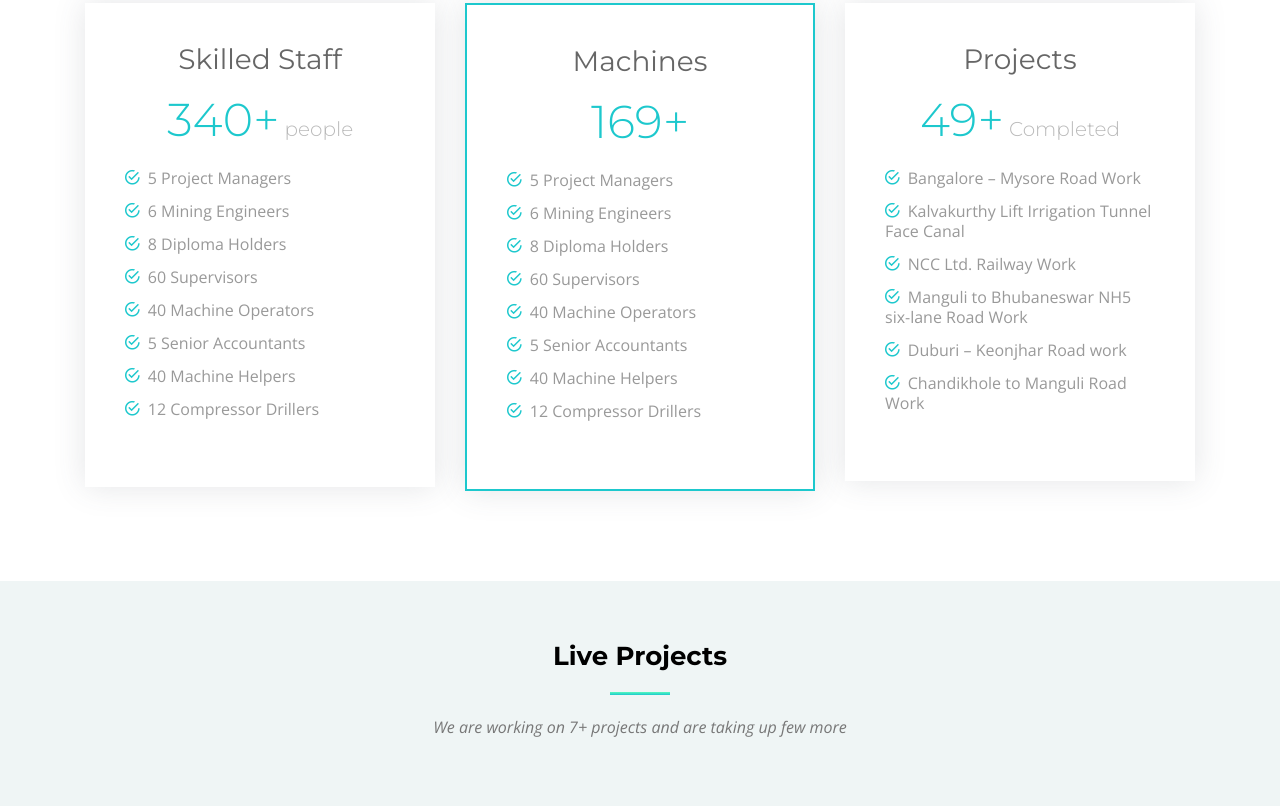
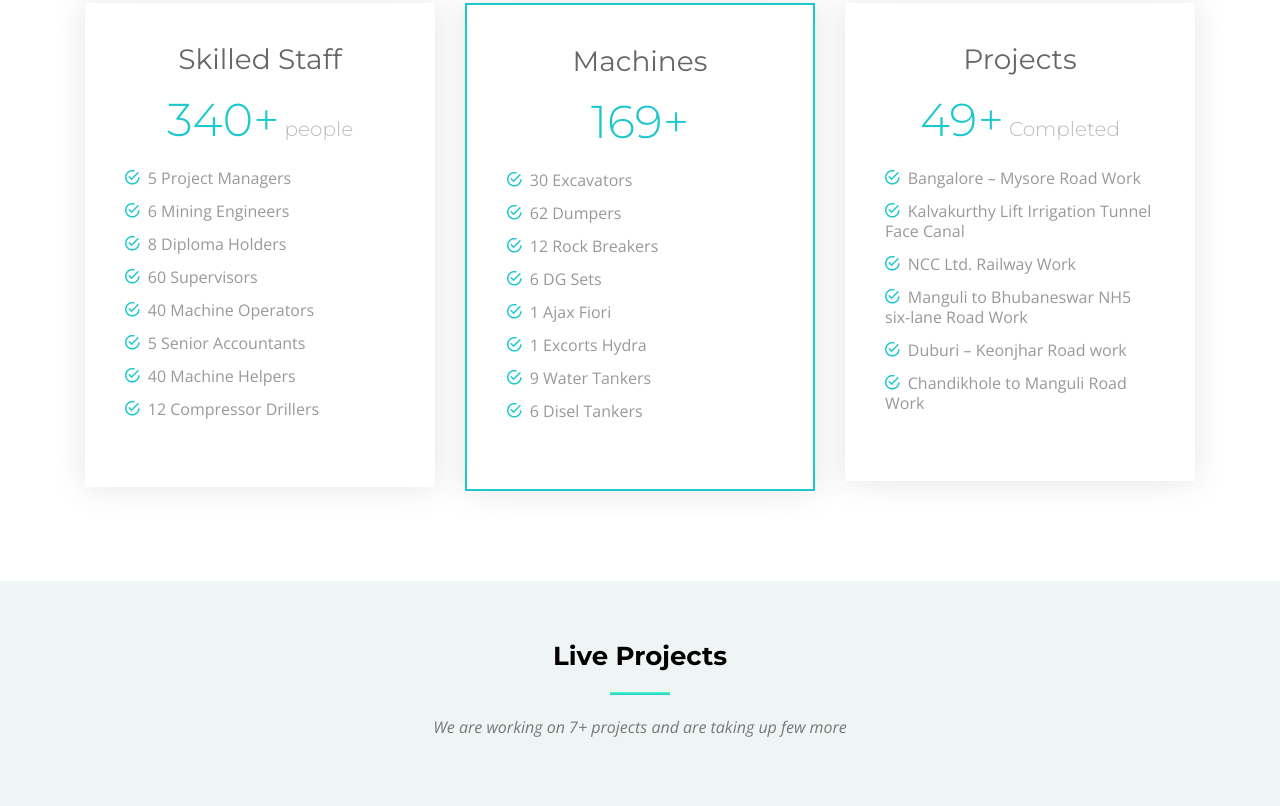
Before and after one commit to SubhashKsr/SriSaiWebsite, a plain HTML site: page index.html in a window 1280 px wide. Shown: the part 1732-2538 px from the top of the page. Drawn offline with nearby package versions, Linux system fonts and the light colour scheme; files whose address does not match are found by name.

Commit message:
Update index.html
Corrections Checked

```diff
--- a/index.html
+++ b/index.html
@@ -185,14 +185,14 @@ Presently, Company is able to achieve a quantity of 10000 – 12000 cub/mts per
               <h3>Machines</h3>
               <h4><sup></sup>169+<span></span></h4>
               <ul>
-                <li><i class="ion-android-checkmark-circle"></i> 5 Project Managers</li>
-                <li><i class="ion-android-checkmark-circle"></i> 6 Mining Engineers</li>
-                <li><i class="ion-android-checkmark-circle"></i> 8 Diploma Holders</li>
-                <li><i class="ion-android-checkmark-circle"></i> 60 Supervisors</li>
-                <li><i class="ion-android-checkmark-circle"></i> 40 Machine Operators</li>
-				<li><i class="ion-android-checkmark-circle"></i> 5 Senior Accountants </li>
-                <li><i class="ion-android-checkmark-circle"></i> 40 Machine Helpers</li>
-                <li><i class="ion-android-checkmark-circle"></i> 12 Compressor Drillers </li>
+                <li><i class="ion-android-checkmark-circle"></i> 30 Excavators</li>
+                <li><i class="ion-android-checkmark-circle"></i> 62 Dumpers</li>
+                <li><i class="ion-android-checkmark-circle"></i> 12 Rock Breakers</li>
+                <li><i class="ion-android-checkmark-circle"></i> 6  DG Sets</li>
+                <li><i class="ion-android-checkmark-circle"></i> 1  Ajax Fiori</li>
+		<li><i class="ion-android-checkmark-circle"></i> 1  Excorts Hydra</li>
+                <li><i class="ion-android-checkmark-circle"></i> 9  Water Tankers</li>
+                <li><i class="ion-android-checkmark-circle"></i> 6  Disel Tankers</li>
               </ul>
             </div>
           </div>
@@ -579,7 +579,7 @@ Presently, Company is able to achieve a quantity of 10000 – 12000 cub/mts per
           <div class="col-lg-3 col-md-6">
             <div class="member">
               <div class="pic"><img src="img/team/team-4.1.jpg" alt=""></div>
-              <h4>Mr.Wilson</h4>
+              <h4>Mr.Wilson Melwine Tauro</h4>
               <span>Partner</span>
               <div class="social">
                 <a href=""><i class="fa fa-twitter"></i></a>
```
